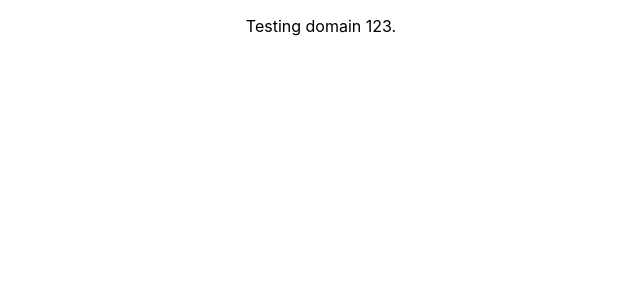
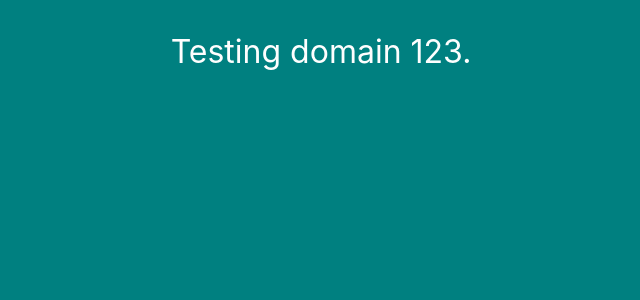
Before and after one commit to reayboi/reayboi-gh-pages, a React (Create React App) app in the folder pages-source/: page / in a window 1280 px wide. Shown: the top 300 px of the page, without its empty margins (319-959 px from the left). Built offline with nearby package versions, Linux system fonts and the light colour scheme.

Commit message:
css changes

```diff
--- a/pages-source/src/App.css
+++ b/pages-source/src/App.css
@@ -1,3 +1,9 @@
 .App {
   text-align: center;
 }
+
+body {
+  background-color: teal;
+  color: #fefefe;
+  font-size: xx-large;
+}
```
